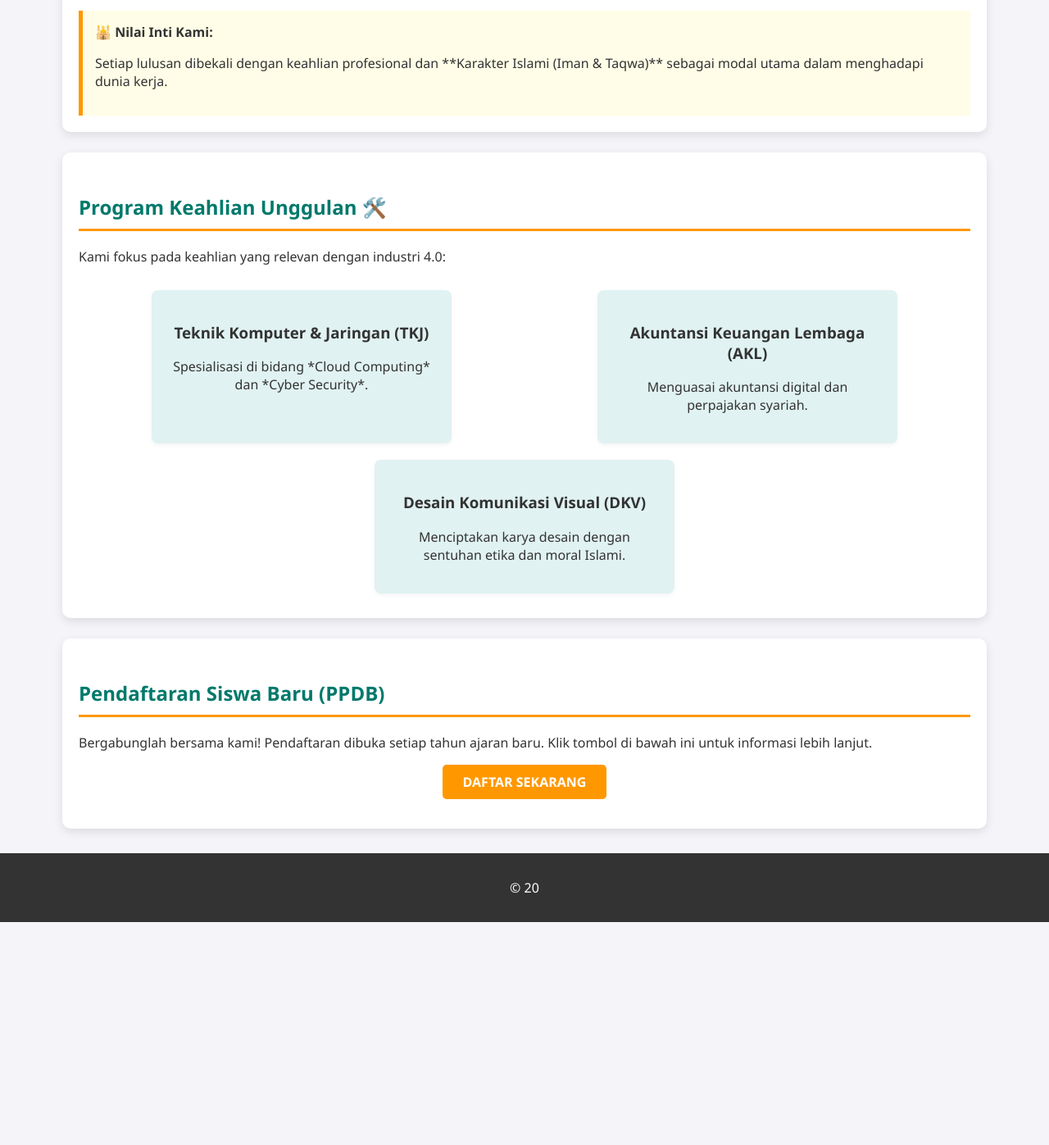
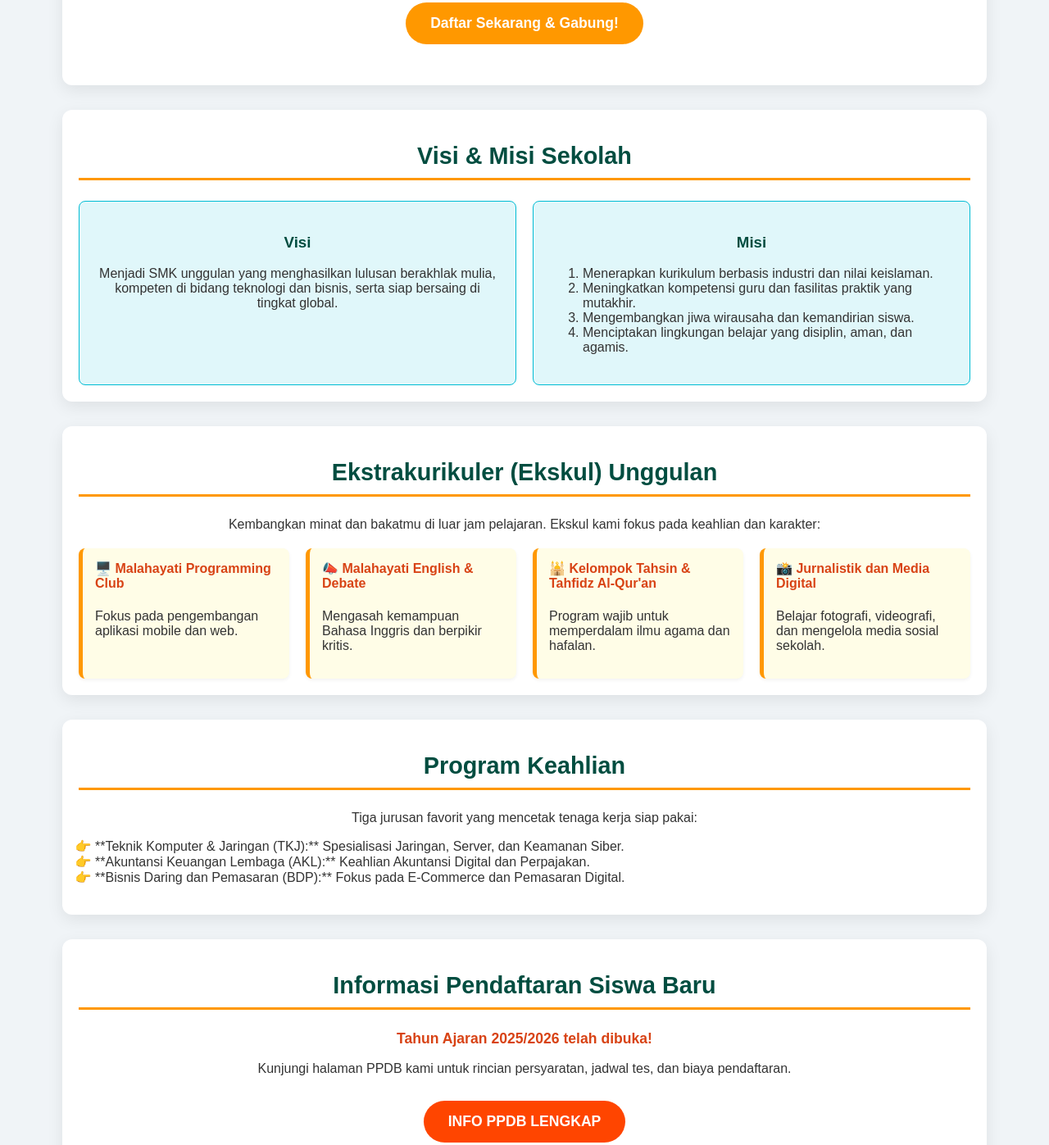
Before and after one commit to razzyatzy/razzyatzy.github.io, a plain HTML site: page index.html in a window 1280 px wide. Shown: the part 376-1773 px from the top of the page at 82% size. Before the commit the page ends 1501 px from the top, so only its background shows below. Drawn offline with Linux system fonts and the light colour scheme.

Commit message:
Update index.html

```diff
--- a/index.html
+++ b/index.html
@@ -5,131 +5,214 @@
     <meta name="viewport" content="width=device-width, initial-scale=1.0">
     <title>SMK Islam Malahayati - Unggul, Islami, Berkarakter</title>
     <style>
+        /* Pengaturan Dasar */
         body {
-            font-family: 'Segoe UI', Tahoma, Geneva, Verdana, sans-serif;
+            font-family: 'Poppins', sans-serif; /* Font modern */
             margin: 0;
             padding: 0;
-            background-color: #f4f4f9; /* Latar belakang lembut */
+            background-color: #f0f4f7; /* Latar belakang lembut */
             color: #333;
         }
+
+        /* Header dan Navigasi */
         header {
-            background-color: #00796b; /* Warna Hijau Tua Khas Islami/Pendidikan */
+            background-color: #004d40; /* Hijau gelap, Islami & Profesional */
             color: white;
-            padding: 20px 0;
+            padding: 10px 0;
             text-align: center;
         }
         header h1 {
             margin: 0;
-            font-size: 2.2em;
-            letter-spacing: 2px;
+            font-size: 2.5em;
         }
         nav {
-            background-color: #004d40; /* Hijau yang lebih gelap untuk navigasi */
+            background-color: #00796b; /* Hijau sedikit lebih terang */
             text-align: center;
             padding: 10px 0;
+            box-shadow: 0 2px 5px rgba(0, 0, 0, 0.1);
         }
         nav a {
             color: white;
             text-decoration: none;
-            padding: 10px 20px;
-            margin: 0 5px;
+            padding: 10px 15px;
+            margin: 0 10px;
             border-radius: 5px;
             transition: background-color 0.3s;
         }
         nav a:hover {
-            background-color: #009688; /* Efek hover yang lebih cerah */
+            background-color: #ff9800; /* Oranye menyala untuk efek hover */
         }
+
+        /* Konten Utama */
         .container {
             width: 85%;
-            margin: 25px auto;
+            margin: 30px auto;
             padding: 20px;
             background-color: white;
-            box-shadow: 0 4px 12px rgba(0, 0, 0, 0.1);
-            border-radius: 10px;
+            box-shadow: 0 6px 20px rgba(0, 0, 0, 0.08);
+            border-radius: 12px;
         }
         .section-title {
-            color: #00796b;
-            border-bottom: 3px solid #ff9800; /* Garis oranye untuk aksen semangat */
+            color: #004d40;
+            border-bottom: 3px solid #ff9800;
             padding-bottom: 10px;
-            margin-top: 30px;
+            margin-top: 20px;
+            font-size: 1.8em;
+            text-align: center;
+            margin-bottom: 25px;
         }
-        .program-keahlian {
+
+        /* Visi Misi Style */
+        .visi-misi {
             display: flex;
-            justify-content: space-around;
-            flex-wrap: wrap;
+            gap: 20px;
+            text-align: center;
+        }
+        .vm-card {
+            flex: 1;
+            padding: 20px;
+            border-radius: 8px;
+            background-color: #e0f7fa; /* Biru muda pucat */
+            border: 1px solid #00bcd4;
+        }
+        .vm-card h3 {
+            color: #004d40;
+        }
+
+        /* Ekstrakurikuler Style */
+        .ekskul-grid {
+            display: grid;
+            grid-template-columns: repeat(auto-fit, minmax(250px, 1fr));
+            gap: 20px;
             margin-top: 20px;
         }
-        .keahlian-card {
-            background-color: #e0f2f1; /* Latar belakang card yang lembut */
-            padding: 20px;
-            margin: 10px;
-            width: 30%;
+        .ekskul-item {
+            background-color: #fffde7; /* Kuning pucat */
+            padding: 15px;
             border-radius: 8px;
-            box-shadow: 0 2px 5px rgba(0, 0, 0, 0.05);
+            border-left: 5px solid #ff9800;
+            box-shadow: 0 2px 4px rgba(0, 0, 0, 0.05);
+        }
+        .ekskul-item h4 {
+            color: #d84315; /* Merah kecoklatan */
+            margin-top: 0;
+        }
+
+        /* Tombol Aksi */
+        .cta-button {
+            display: block;
+            width: fit-content;
+            margin: 30px auto;
+            padding: 15px 30px;
+            background-color: #ff9800;
+            color: white;
+            text-decoration: none;
+            border-radius: 50px;
+            font-weight: bold;
+            font-size: 1.1em;
+            transition: background-color 0.3s;
+        }
+        .cta-button:hover {
+            background-color: #f57c00;
+        }
+
+        /* Footer */
+        footer {
+            background-color: #333;
+            color: white;
             text-align: center;
-        }
-        .nilai-islami {
-            background-color: #fffde7; /* Kuning pucat untuk nilai Islami */
-            padding: 15px;
-            border-left: 5px solid #ff9800;
-            margin-top: 20px;
+            padding: 20px 0;
+            margin-top: 40px;
         }
     </style>
 </head>
 <body>
 
     <header>
-        <h1>SMK Islam Malahayati ✨</h1>
-        <p>Mencetak Generasi Cerdas, Terampil, dan Berakhlak Mulia</p>
+        <h1>SMK Islam Malahayati</h1>
+        <p>Mencetak Profesional yang Beriman dan Berakhlak Mulia</p>
     </header>
 
     <nav>
         <a href="#beranda">Beranda</a>
-        <a href="#profil">Profil</a>
+        <a href="#visi-misi">Visi Misi</a>
         <a href="#keahlian">Keahlian</a>
+        <a href="#ekskul">Ekstrakurikuler</a>
         <a href="#ppdb">PPDB</a>
-        <a href="#kontak">Kontak</a>
     </nav>
 
     <div class="container" id="beranda">
-        <h2 class="section-title">Selamat Datang di Gerbang Masa Depan!</h2>
-        <p>SMK Islam Malahayati adalah institusi pendidikan kejuruan yang memadukan keunggulan **kompetensi teknis** dengan penanaman **nilai-nilai Islam** yang kuat.</p>
+        <h2 class="section-title">✨ Sambutan Kepala Sekolah ✨</h2>
+        <p style="text-align: justify;">Assalamualaikum Warahmatullahi Wabarakatuh. Selamat datang di website resmi SMK Islam Malahayati. Kami berkomitmen memberikan pendidikan kejuruan terbaik yang **relevan dengan industri** sekaligus menanamkan **nilai-nilai keislaman** sebagai landasan karakter. Mari bersama-sama wujudkan masa depan gemilang bagi putra-putri bangsa!</p>
 
-        <div class="nilai-islami">
-            <strong>🕌 Nilai Inti Kami:</strong>
-            <p>Setiap lulusan dibekali dengan keahlian profesional dan **Karakter Islami (Iman & Taqwa)** sebagai modal utama dalam menghadapi dunia kerja.</p>
+        <a href="#ppdb" class="cta-button">Daftar Sekarang & Gabung!</a>
+    </div>
+
+    <div class="container" id="visi-misi">
+        <h2 class="section-title">Visi & Misi Sekolah</h2>
+
+        <div class="visi-misi">
+            <div class="vm-card">
+                <h3>Visi</h3>
+                <p>Menjadi SMK unggulan yang menghasilkan lulusan berakhlak mulia, kompeten di bidang teknologi dan bisnis, serta siap bersaing di tingkat global.</p>
+            </div>
+
+            <div class="vm-card">
+                <h3>Misi</h3>
+                <ol style="text-align: left;">
+                    <li>Menerapkan kurikulum berbasis industri dan nilai keislaman.</li>
+                    <li>Meningkatkan kompetensi guru dan fasilitas praktik yang mutakhir.</li>
+                    <li>Mengembangkan jiwa wirausaha dan kemandirian siswa.</li>
+                    <li>Menciptakan lingkungan belajar yang disiplin, aman, dan agamis.</li>
+                </ol>
+            </div>
+        </div>
+    </div>
+
+    <div class="container" id="ekskul">
+        <h2 class="section-title">Ekstrakurikuler (Ekskul) Unggulan</h2>
+        <p style="text-align: center;">Kembangkan minat dan bakatmu di luar jam pelajaran. Ekskul kami fokus pada keahlian dan karakter:</p>
+
+        <div class="ekskul-grid">
+            <div class="ekskul-item">
+                <h4>🖥️ Malahayati Programming Club</h4>
+                <p>Fokus pada pengembangan aplikasi mobile dan web.</p>
+            </div>
+            <div class="ekskul-item">
+                <h4>📣 Malahayati English & Debate</h4>
+                <p>Mengasah kemampuan Bahasa Inggris dan berpikir kritis.</p>
+            </div>
+            <div class="ekskul-item">
+                <h4>🕌 Kelompok Tahsin & Tahfidz Al-Qur'an</h4>
+                <p>Program wajib untuk memperdalam ilmu agama dan hafalan.</p>
+            </div>
+            <div class="ekskul-item">
+                <h4>📸 Jurnalistik dan Media Digital</h4>
+                <p>Belajar fotografi, videografi, dan mengelola media sosial sekolah.</p>
+            </div>
         </div>
     </div>
 
     <div class="container" id="keahlian">
-        <h2 class="section-title">Program Keahlian Unggulan 🛠️</h2>
-        <p>Kami fokus pada keahlian yang relevan dengan industri 4.0:</p>
-
-        <div class="program-keahlian">
-            <div class="keahlian-card">
-                <h3>Teknik Komputer & Jaringan (TKJ)</h3>
-                <p>Spesialisasi di bidang *Cloud Computing* dan *Cyber Security*.</p>
-            </div>
-
-            <div class="keahlian-card">
-                <h3>Akuntansi Keuangan Lembaga (AKL)</h3>
-                <p>Menguasai akuntansi digital dan perpajakan syariah.</p>
-            </div>
-
-            <div class="keahlian-card">
-                <h3>Desain Komunikasi Visual (DKV)</h3>
-                <p>Menciptakan karya desain dengan sentuhan etika dan moral Islami.</p>
-            </div>
-        </div>
+        <h2 class="section-title">Program Keahlian</h2>
+        <p style="text-align: center;">Tiga jurusan favorit yang mencetak tenaga kerja siap pakai:</p>
+        <ul style="list-style-type: '👉 '; padding-left: 20px;">
+            <li>**Teknik Komputer & Jaringan (TKJ):** Spesialisasi Jaringan, Server, dan Keamanan Siber.</li>
+            <li>**Akuntansi Keuangan Lembaga (AKL):** Keahlian Akuntansi Digital dan Perpajakan.</li>
+            <li>**Bisnis Daring dan Pemasaran (BDP):** Fokus pada E-Commerce dan Pemasaran Digital.</li>
+        </ul>
     </div>
 
     <div class="container" id="ppdb">
-        <h2 class="section-title">Pendaftaran Siswa Baru (PPDB)</h2>
-        <p>Bergabunglah bersama kami! Pendaftaran dibuka setiap tahun ajaran baru. Klik tombol di bawah ini untuk informasi lebih lanjut.</p>
-        <p style="text-align: center;">
-            <a href="#" style="display: inline-block; padding: 10px 25px; background-color: #ff9800; color: white; text-decoration: none; border-radius: 5px; font-weight: bold;">DAFTAR SEKARANG</a>
-        </p>
+        <h2 class="section-title">Informasi Pendaftaran Siswa Baru</h2>
+        <p style="text-align: center; font-size: 1.1em; font-weight: bold; color: #d84315;">Tahun Ajaran 2025/2026 telah dibuka!</p>
+        <p style="text-align: center;">Kunjungi halaman PPDB kami untuk rincian persyaratan, jadwal tes, dan biaya pendaftaran.</p>
+        <a href="#" class="cta-button" style="background-color: #ff4500;">INFO PPDB LENGKAP</a>
     </div>
 
-    <footer style="background-color: #333; color: white; text-align: center; padding: 15px 0; margin-top: 30px;">
-        <p>&#169; 20
+    <footer>
+        <p>SMK Islam Malahayati | Jl. Pendidikan Islam No. 45 | Telp: (021) 123-4567 | &copy; 2025</p>
+    </footer>
+
+</body>
+    </html>
```
